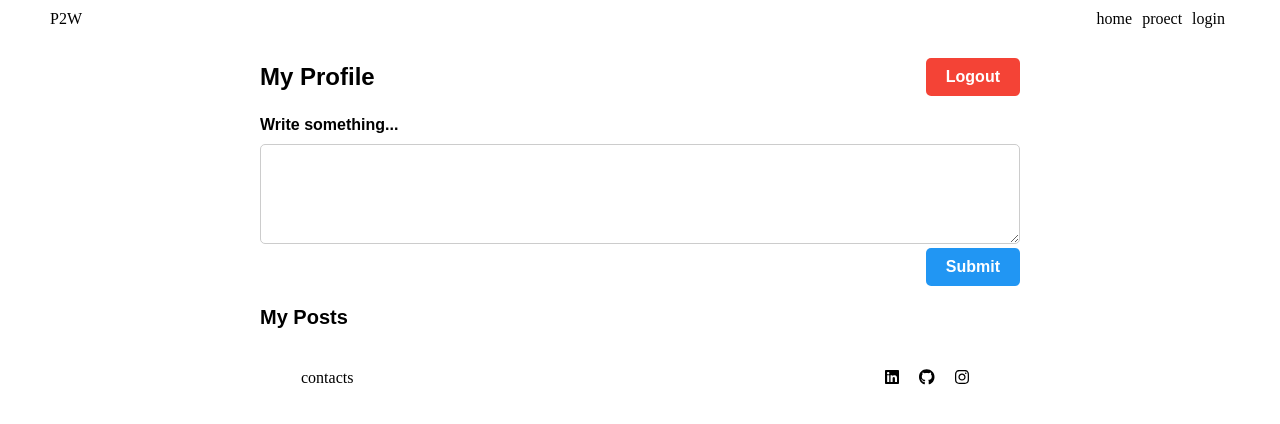
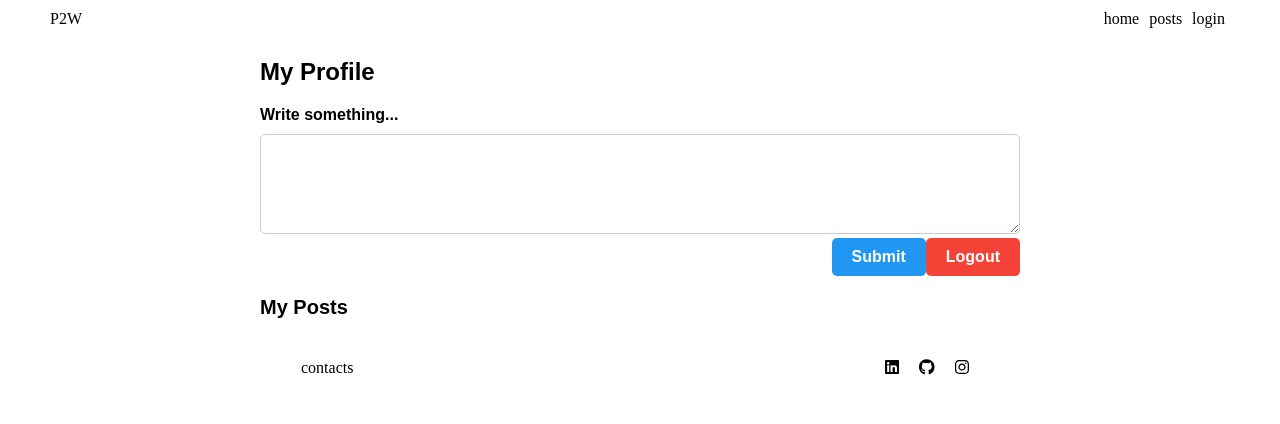
Before and after one commit to GoodP2W/Blog, a React (Vite) app: page /profile in a window 1280 px wide. Shown: the top 424 px of the page. Built offline with nearby package versions, Linux system fonts and the light colour scheme.

Commit message:
fix login

```diff
--- a/src/App.jsx
+++ b/src/App.jsx
@@ -14,6 +14,7 @@ import { Header } from "./components/header/Header";
 import { Footer } from "./components/footer/Footer";
 import { Registration } from "./components/auth/register/Register";
 import { Profile } from "./components/profiles/Profiles";
+import { Post } from "./components/posts/Post";
 
 function App() {
   return (
@@ -27,6 +28,7 @@ function App() {
           <Route path="/auth" element={<Auth />} />
           <Route path="/registration" element={<Registration />} />
           <Route path="/profile" element={<Profile />} />
+          <Route path="/post" element={<Post />} />
         </Routes>
         <Footer />
       </Router>
--- a/src/components/auth/login/Login.jsx
+++ b/src/components/auth/login/Login.jsx
@@ -1,15 +1,10 @@
-/*import scss style */
 import "./login.scss";
 import { useState } from "react";
 import { useNavigate } from "react-router-dom";
-
-/* font awesome */
 import { FontAwesomeIcon } from "@fortawesome/react-fontawesome";
 import { faEnvelope } from "@fortawesome/free-solid-svg-icons";
 import { faLock } from "@fortawesome/free-solid-svg-icons";
-
 import { faEarlybirds } from "@fortawesome/free-brands-svg-icons";
-
 import supabase from "../../../sevices/supabase";
 
 function Login() {
@@ -28,7 +23,7 @@ function Login() {
     event.preventDefault();
 
     try {
-      const { user, error } = await supabase.auth.signIn({
+      const { user, error } = await supabase.auth.signInWithPassword({
         email: formData.email,
         password: formData.password,
       });
--- a/src/components/header/Header.jsx
+++ b/src/components/header/Header.jsx
@@ -15,7 +15,7 @@ function Header() {
                   <a href="/">home</a>
                 </li>
                 <li>
-                  <a href="#">proect</a>
+                  <a href="post">posts</a>
                 </li>
                 <li>
                   <a href="/auth">login</a>
--- /dev/null
+++ b/src/components/posts/Post.jsx
@@ -0,0 +1,14 @@
+/*import scss style */
+import "./post.scss";
+
+function Post() {
+  return (
+    <div className="post">
+      <div className="container">
+        <div className="post__Wrapper"></div>
+      </div>
+    </div>
+  );
+}
+
+export { Post };
--- /dev/null
+++ b/src/components/posts/post.scss
@@ -0,0 +1,14 @@
+.post{
+    .post__Wrapper{
+      min-height: 100vh;
+      background-color: rgb(224,224,224);
+      box-shadow: 0px 0px 30px 0px rgba(66, 68, 90, 1);
+      border-radius: 25px;
+      display: flex;
+      justify-content: center;
+      .post__logo{
+        margin: 25% 0;
+        font-size: 200px;
+      }
+    }
+}
--- a/src/components/profiles/Profiles.jsx
+++ b/src/components/profiles/Profiles.jsx
@@ -25,7 +25,7 @@ function Profile() {
       const post = {
         id: new Date().getTime(),
         content: newPost,
-        user_id: 1, // replace with actual user ID
+        user_id: 1,
       };
       setPosts([...posts, post]);
       setNewPost("");
@@ -40,9 +40,6 @@ function Profile() {
     <div className="profile__container">
       <div className="profile__header">
         <h2>My Profile</h2>
-        <button className="logout__button" onClick={handleLogout}>
-          Logout
-        </button>
       </div>
       <div className="post__form">
         <form onSubmit={handleSubmit}>
@@ -57,6 +54,9 @@ function Profile() {
           </div>
           <div className="form__group__submit">
             <button type="submit">Submit</button>
+            <button className="logout__button" onClick={handleLogout}>
+              Logout
+            </button>
           </div>
         </form>
       </div>
--- a/src/components/profiles/profile.scss
+++ b/src/components/profiles/profile.scss
@@ -14,21 +14,6 @@
       font-size: 24px;
       font-weight: bold;
       margin: 0;
-    }
-
-    .logout__button {
-      font-size: 16px;
-      font-weight: bold;
-      background-color: #f44336;
-      color: #fff;
-      border: none;
-      padding: 10px 20px;
-      border-radius: 5px;
-      cursor: pointer;
-
-      &:hover {
-        background-color: #d32f2f;
-      }
     }
   }
 
@@ -55,6 +40,20 @@
     .form__group__submit {
       text-align: right;
 
+      .logout__button {
+      font-size: 16px;
+      font-weight: bold;
+      background-color: #f44336;
+      color: #fff;
+      border: none;
+      padding: 10px 20px;
+      border-radius: 5px;
+      cursor: pointer;
+
+      &:hover {
+        background-color: #d32f2f;
+      }
+    }
       button {
         font-size: 16px;
         font-weight: bold;
```
